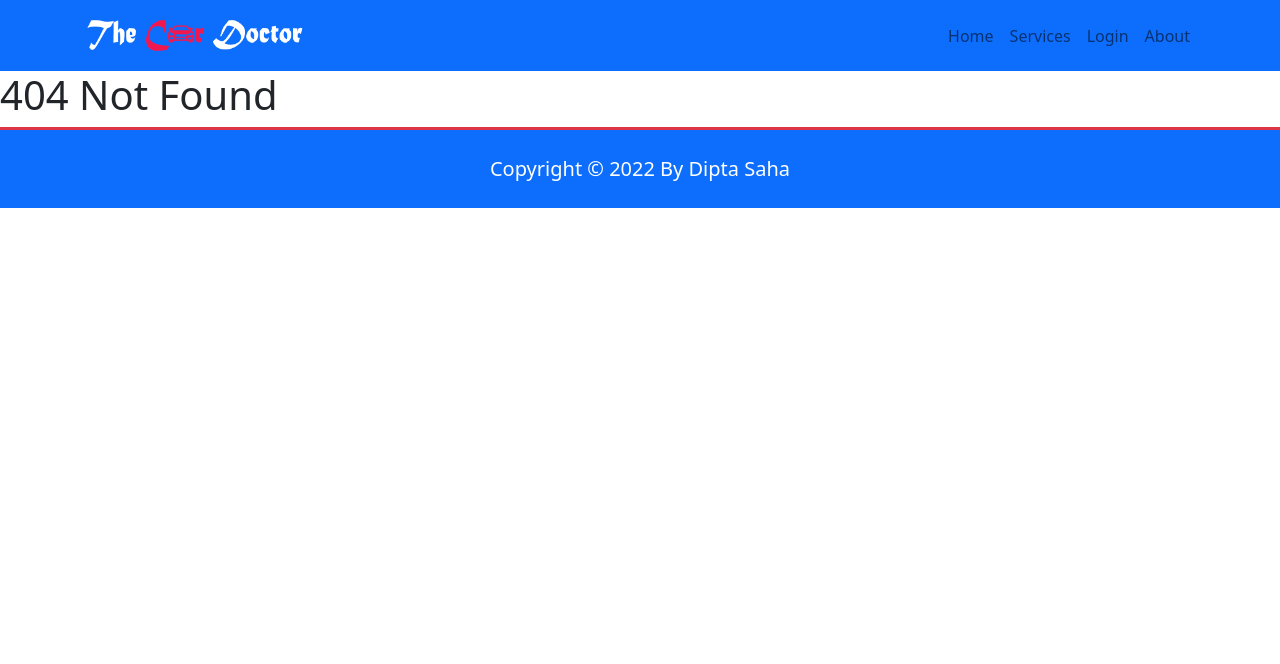
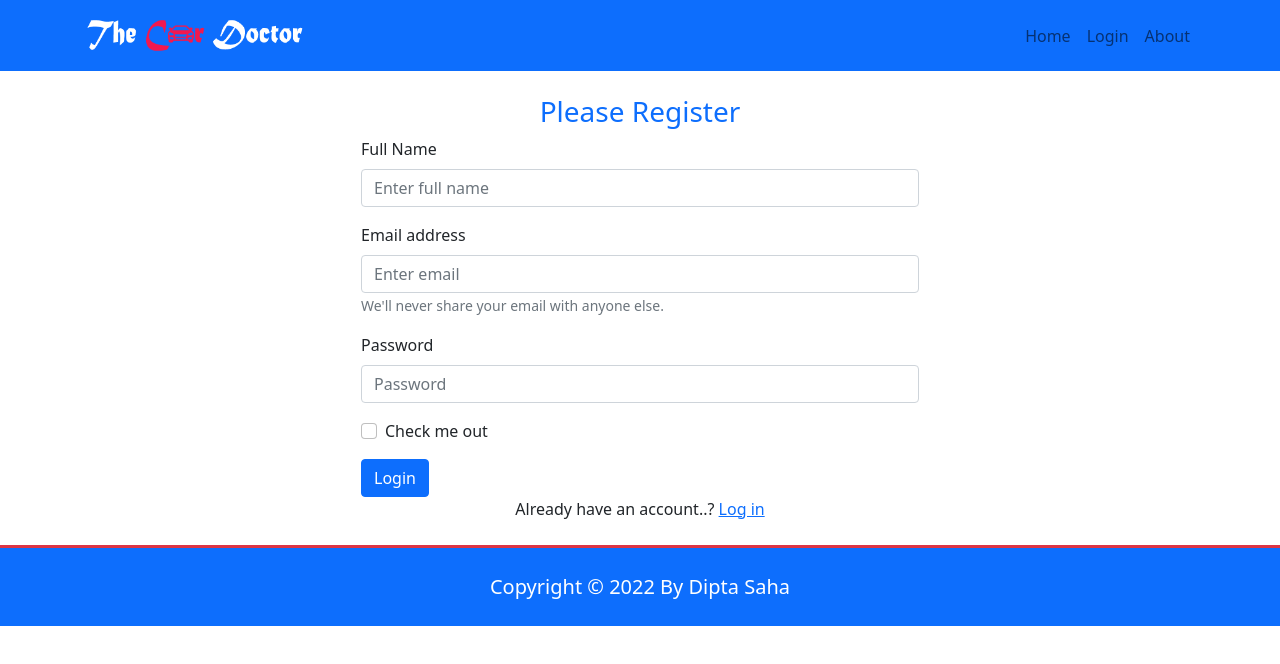
Before and after one commit to diptasahacse/react-recap-with-responsive-website-module-60, a React (Create React App) app: page /register in a window 1280 px wide. Before the commit this address had no page. Shown: the top 664 px of the page. Built offline with nearby package versions, Linux system fonts and the light colour scheme.

Commit message:
design login and register page and make firebase init info little bit secure with REACT_APP

```diff
--- a/src/App.js
+++ b/src/App.js
@@ -7,6 +7,7 @@ import ServiceDetails from './Pages/ServiceDetails/ServiceDetails';
 import Footer from './Pages/Shared/Footer/Footer';
 import Header from './Pages/Shared/Header/Header';
 import NotFound from './Pages/NotFound/NotFound';
+import Register from './Pages/Register/Register';
 
 function App() {
   return (
@@ -14,8 +15,8 @@ function App() {
       <Header></Header>
       <Routes>
         <Route path='/' element={<Home></Home>}></Route>
-        <Route path='/home' element={<Home></Home>}></Route>
         <Route path='/login' element={<Login></Login>}></Route>
+        <Route path='/register' element={<Register></Register>}></Route>
         <Route path='/about' element={<About></About>}></Route>
         <Route path='/service/:serviceId' element={<ServiceDetails></ServiceDetails>}></Route>
         <Route path='*' element={<NotFound></NotFound>}></Route>
--- a/src/Pages/Login/Login.js
+++ b/src/Pages/Login/Login.js
@@ -1,10 +1,50 @@
-import React from 'react';
+import React, { useRef } from 'react';
+import { Button, Container, Form } from 'react-bootstrap';
+import { Link } from 'react-router-dom';
 
 const Login = () => {
+    const emailRef = useRef('')
+    const passwordRef = useRef('')
+
+
+    const loginSubmitHandler = (event) =>{
+        event.preventDefault()
+        const email = emailRef.current.value;
+        const pass = passwordRef.current.value;
+        console.log(email,pass)
+
+    }
     return (
-        <div>
-            <h3>Login</h3>
-        </div>
+
+        <Container className='my-4'>
+            <div className='text-center text-primary'>
+                <h3>Please Login</h3>
+            </div>
+
+            <Form onSubmit={loginSubmitHandler} className='w-50 mx-auto'>
+                <Form.Group className="mb-3" controlId="formBasicEmail">
+                    <Form.Label>Email address</Form.Label>
+                    <Form.Control ref={emailRef} type="email" placeholder="Enter email" />
+                    <Form.Text className="text-muted">
+                        We'll never share your email with anyone else.
+                    </Form.Text>
+                </Form.Group>
+
+                <Form.Group className="mb-3" controlId="formBasicPassword">
+                    <Form.Label>Password</Form.Label>
+                    <Form.Control ref={passwordRef}  type="password" placeholder="Password" />
+                </Form.Group>
+                <Form.Group className="mb-3" controlId="formBasicCheckbox">
+                    <Form.Check type="checkbox" label="Check me out" />
+                </Form.Group>
+                <Button variant="primary" type="submit">
+                    Login
+                </Button>
+            </Form>
+            <div className='text-center'>
+                <p>New user..? <Link to='/register'>Register here</Link> </p>
+            </div>
+        </Container>
     );
 };
 
--- a/src/Pages/Register/Register.js
+++ b/src/Pages/Register/Register.js
@@ -1,10 +1,55 @@
-import React from 'react';
+import React, { useRef } from 'react';
+import { Button, Container, Form } from 'react-bootstrap';
+import { Link } from 'react-router-dom';
 
 const Register = () => {
+    const nameRef = useRef('')
+    const emailRef = useRef('')
+    const passwordRef = useRef('')
+
+    const registerSubmitHandler = (event) =>{
+        event.preventDefault()
+        const name = nameRef.current.value;
+        const email = emailRef.current.value;
+        const pass = passwordRef.current.value;
+
+        console.log(name,email,pass)
+
+    }
     return (
-        <div>
+        <Container className='my-4'>
+            <div className='text-center text-primary'>
+                <h3>Please Register</h3>
+            </div>
 
-        </div>
+            <Form onSubmit={registerSubmitHandler} className='w-50 mx-auto'>
+                <Form.Group className="mb-3" controlId="formBasicEmail">
+                    <Form.Label>Full Name</Form.Label>
+                    <Form.Control ref={nameRef} type="text" placeholder="Enter full name" />
+                </Form.Group>
+                <Form.Group className="mb-3" controlId="formBasicEmail">
+                    <Form.Label>Email address</Form.Label>
+                    <Form.Control ref={emailRef} type="email" placeholder="Enter email" />
+                    <Form.Text className="text-muted">
+                        We'll never share your email with anyone else.
+                    </Form.Text>
+                </Form.Group>
+
+                <Form.Group className="mb-3" controlId="formBasicPassword">
+                    <Form.Label>Password</Form.Label>
+                    <Form.Control ref={passwordRef}  type="password" placeholder="Password" />
+                </Form.Group>
+                <Form.Group className="mb-3" controlId="formBasicCheckbox">
+                    <Form.Check type="checkbox" label="Check me out" />
+                </Form.Group>
+                <Button variant="primary" type="submit">
+                    Login
+                </Button>
+            </Form>
+            <div className='text-center'>
+                <p>Already have an account..? <Link to='/login'>Log in</Link> </p>
+            </div>
+        </Container>
     );
 };
 
--- a/src/Pages/Shared/Header/Header.js
+++ b/src/Pages/Shared/Header/Header.js
@@ -19,7 +19,6 @@ const Header = () => {
                 <Navbar.Collapse id="basic-navbar-nav">
                     <Nav className="ms-auto">
                         <Nav.Link as={Link} to="/">Home</Nav.Link>
-                        <Nav.Link href='home#services'>Services</Nav.Link>
                         <Nav.Link as={Link} to="/login">Login</Nav.Link>
                         <Nav.Link as={Link} to="/about">About</Nav.Link>
 
```
Also changed, not shown: src/firebase.init.js (+6 -6 lines).
